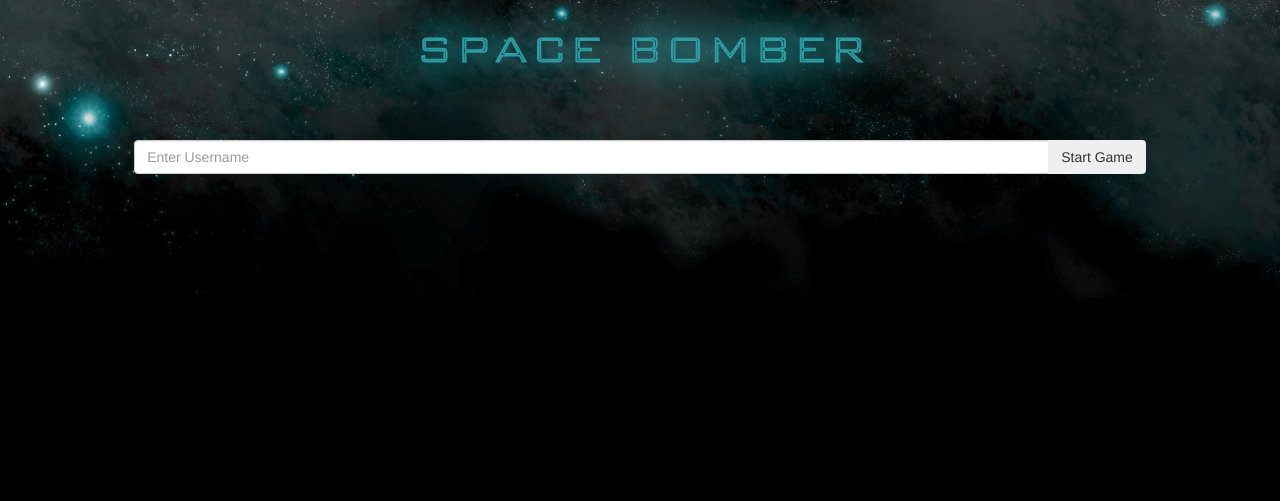
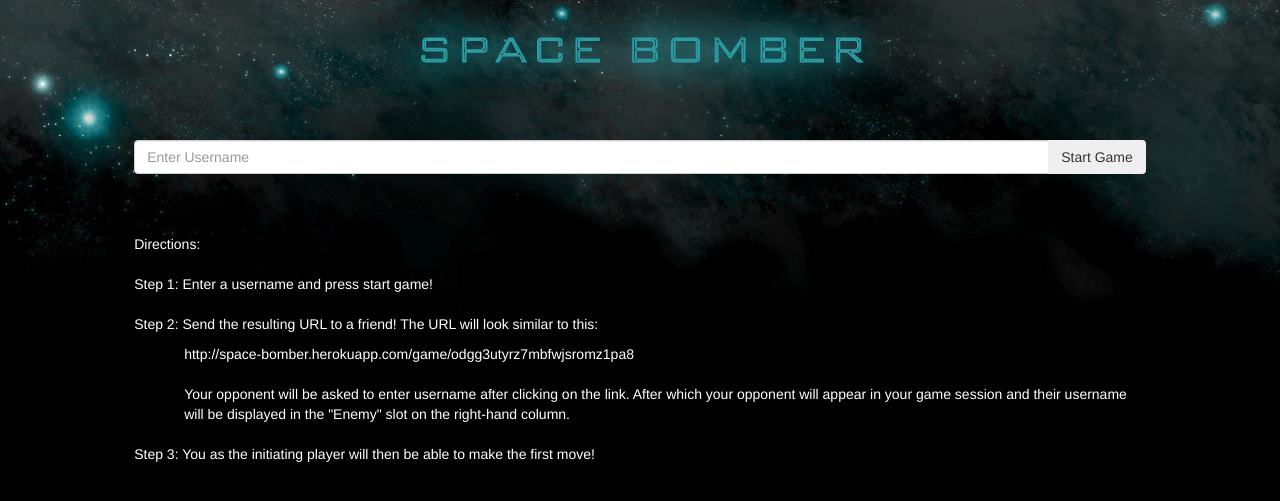
Before and after one commit to RavingRabbit75/SpaceBomber, a Flask app: page / in a window 1280 px wide. Shown: the top 501 px of the page. Run offline with Flask 2, Linux system fonts and the light colour scheme; some libraries are stand-ins or nearby versions.

Commit message:
Added some directions to the index.html page on how to start a game.

```diff
--- a/project/static/css/style.css
+++ b/project/static/css/style.css
@@ -48,6 +48,19 @@
 	z-index: 100;
 }
 
+#indexMain2 {
+	position: relative;
+	top: 100px;
+	z-index: 200;
+}
+
+.text{
+	color: white;
+}
+
+.indent{
+	margin-left: 50px;
+}
 
 
 /* index.html page specific --------------------------*/
--- a/project/templates/index.html
+++ b/project/templates/index.html
@@ -35,6 +35,29 @@
 				</span>
 		    </div>
 	    </form>
+	</div>
+	<div class="col-xs-1">
+
+	</div>
+</div>
+<div id="indexMain2" class="container-fluid">
+	<div class="col-xs-1">
+
+	</div>
+	<div class="col-xs-10 text">
+		<p>
+		Directions:<br/>
+		<br/>
+		Step 1: Enter a username and press start game!<br/>
+		<br/>
+		Step 2: Send the resulting URL to a friend! The URL will look similar to this:<br/>
+		<div class="indent">http://space-bomber.herokuapp.com/game/odgg3utyrz7mbfwjsromz1pa8<br/>
+		<br/>
+		Your opponent will be asked to enter username after clicking on the link. After which your opponent will appear in your game session and their username will be displayed in the "Enemy" slot on the right-hand column.<br/>
+		</div>
+		<br/>
+		Step 3: You as the initiating player will then be able to make the first move!
+		</p>
 	<div class="col-xs-1">
 
 	</div>
```
